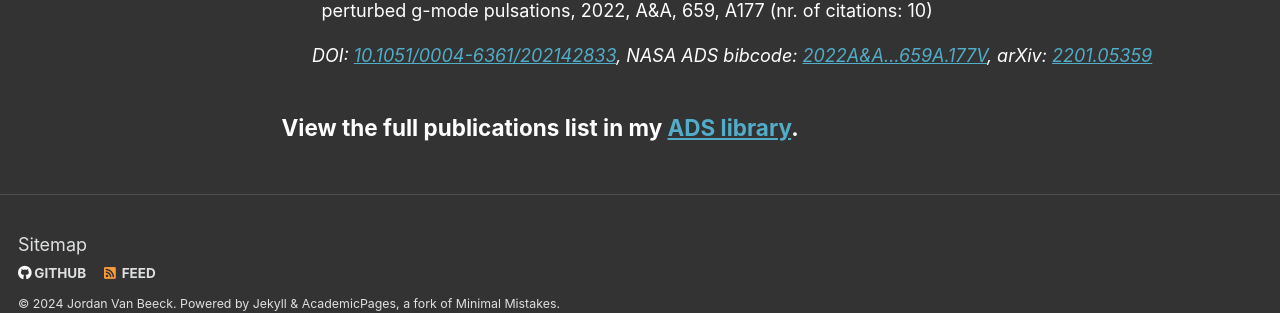
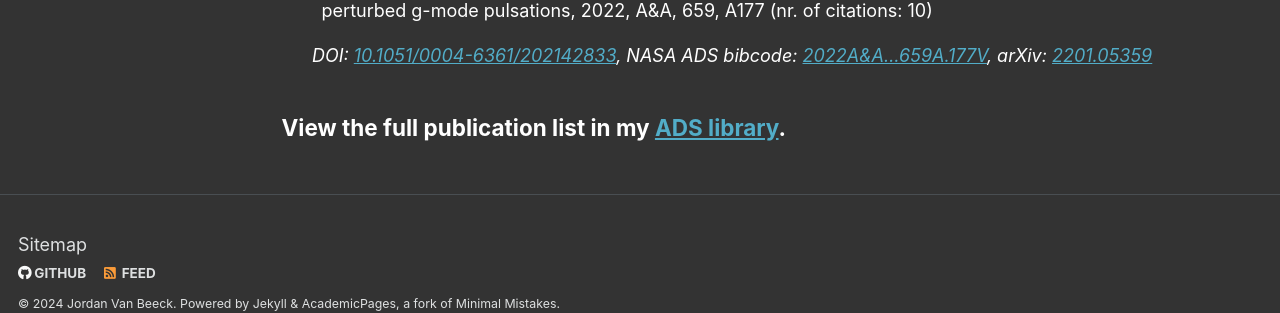
Before and after one commit to JVB11/jvb11.github.io, a Jekyll site: the page built from _pages/publications.md, in a window 1280 px wide and 1160 px high. Shown: the part 810-1123 px from the top of the window. Built offline with Jekyll 4.4.1, drawn with Linux system fonts in a browser that asks for light colours; some web fonts are replaced.

Commit message:
Update publications.md

```diff
--- a/_pages/publications.md
+++ b/_pages/publications.md
@@ -27,7 +27,7 @@ author_profile: true
 
 &nbsp;&nbsp;&nbsp;&nbsp;&nbsp;&nbsp;*DOI: <a href="https://doi.org/10.1051/0004-6361/202142833">10.1051/0004-6361/202142833</a>, NASA ADS bibcode: <a href="https://ui.adsabs.harvard.edu/abs/2022A&A...659A.177V">2022A&A...659A.177V</a>, arXiv: <a href="https://arxiv.org/abs/2201.05359">2201.05359</a>*
 
-## View the full publications list in my [ADS library](https://ui.adsabs.harvard.edu/public-libraries/mrBh0XAqRuqabcPXhidMUA).
+## View the full publication list in my [ADS library](https://ui.adsabs.harvard.edu/public-libraries/mrBh0XAqRuqabcPXhidMUA).
 
 <!-- {% if author.googlescholar %}
   You can also find my articles on <u><a href="{{author.googlescholar}}">my Google Scholar profile</a>.</u>
```
